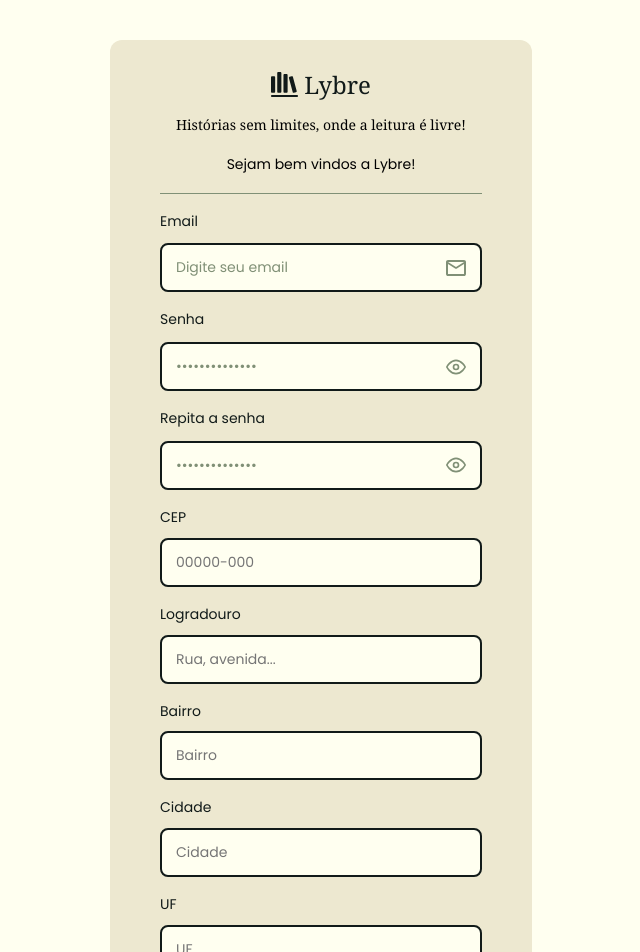
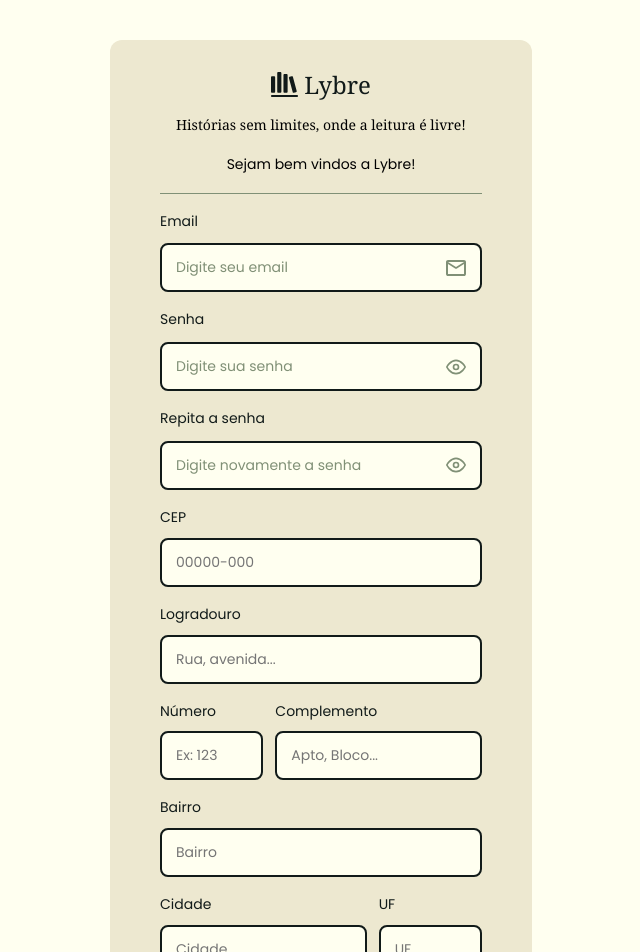
Before and after one commit to limmuz/biblioteca, a React (Vite) app in the folder frontend/: page /cadastro in a window 1280 px wide. Shown: the top 952 px of the page, without its empty margins (319-959 px from the left). Built offline with nearby package versions, Linux system fonts and the light colour scheme; no server answers; a web font is replaced by a local one.

Commit message:
Atualiza layout do cadastro

```diff
--- a/frontend/src/pages/CadastroPage.jsx
+++ b/frontend/src/pages/CadastroPage.jsx
@@ -1,4 +1,4 @@
-import { useState } from 'react';
+import { useState, useEffect } from 'react';
 import { Link, useNavigate } from 'react-router-dom';
 import AuthCard from '../components/auth/AuthCard';
 import FormInput from '../components/auth/FormInput';
@@ -13,6 +13,8 @@ export default function CadastroPage() {
   const [confirmPassword, setConfirmPassword] = useState('');
   const [cep, setCep] = useState('');
   const [logradouro, setLogradouro] = useState('');
+  const [numero, setNumero] = useState('');
+  const [complemento, setComplemento] = useState('');
   const [bairro, setBairro] = useState('');
   const [cidade, setCidade] = useState('');
   const [uf, setUf] = useState('');
@@ -35,12 +37,11 @@ export default function CadastroPage() {
     setCepError('');
   };
 
-  const handleCepBlur = async () => {
+  useEffect(() => {
+    const fetchAddress = async () => {
       const cleanedCep = normalizeCep(cep);
-    if (cleanedCep.length !== 8) {
-      return;
-    }
 
+      if (cleanedCep.length === 8) {
         setCepLoading(true);
         setCepError('');
         try {
@@ -48,19 +49,24 @@ export default function CadastroPage() {
           const data = await response.json();
 
           if (data.erro) {
-        setCepError('CEP nao encontrado. Preencha o endereco manualmente.');
+            setCepError('CEP não encontrado.');
           } else {
             setLogradouro(data.logradouro || '');
             setBairro(data.bairro || '');
             setCidade(data.localidade || '');
             setUf(data.uf || '');
+            document.getElementById('cadastro-numero')?.focus();
           }
         } catch (err) {
-      setCepError('Falha ao consultar CEP. Preencha o endereco manualmente.');
+          setCepError('Falha ao consultar CEP.');
         } finally {
           setCepLoading(false);
         }
+      }
     };
+
+    fetchAddress();
+  }, [cep]);
 
   async function handleSubmit(e) {
     e.preventDefault();
@@ -80,6 +86,8 @@ export default function CadastroPage() {
         senha: password,
         cep: normalizeCep(cep),
         logradouro,
+        numero,
+        complemento,
         bairro,
         cidade,
         uf,
@@ -108,7 +116,7 @@ export default function CadastroPage() {
           id="cadastro-password"
           label="Senha"
           type="password"
-          placeholder="••••••••••••••"
+          placeholder="Digite sua senha"
           value={password}
           onChange={(e) => setPassword(e.target.value)}
         />
@@ -116,7 +124,7 @@ export default function CadastroPage() {
           id="cadastro-confirm"
           label="Repita a senha"
           type="password"
-          placeholder="••••••••••••••"
+          placeholder="Digite novamente a senha"
           value={confirmPassword}
           onChange={(e) => setConfirmPassword(e.target.value)}
         />
@@ -131,7 +139,6 @@ export default function CadastroPage() {
             placeholder="00000-000"
             value={cep}
             onChange={handleCepChange}
-            onBlur={handleCepBlur}
             maxLength={9}
           />
           {cepLoading ? <p className={styles.infoMsg}>Buscando endereco...</p> : null}
@@ -150,6 +157,32 @@ export default function CadastroPage() {
           />
         </div>
 
+        <div className={styles.row}>
+          <div className={`${styles.group} ${styles.groupNumero}`}>
+            <label className={styles.fieldLabel} htmlFor="cadastro-numero">Número</label>
+            <input
+              id="cadastro-numero"
+              className={styles.fieldInput}
+              type="text"
+              placeholder="Ex: 123"
+              value={numero}
+              onChange={(e) => setNumero(e.target.value)}
+            />
+          </div>
+
+          <div className={`${styles.group} ${styles.groupComplemento}`}>
+            <label className={styles.fieldLabel} htmlFor="cadastro-complemento">Complemento</label>
+            <input
+              id="cadastro-complemento"
+              className={styles.fieldInput}
+              type="text"
+              placeholder="Apto, Bloco..."
+              value={complemento}
+              onChange={(e) => setComplemento(e.target.value)}
+            />
+          </div>
+        </div>
+
         <div className={styles.group}>
           <label className={styles.fieldLabel} htmlFor="cadastro-bairro">Bairro</label>
           <input
@@ -162,7 +195,8 @@ export default function CadastroPage() {
           />
         </div>
 
-        <div className={styles.group}>
+        <div className={styles.row}>
+          <div className={`${styles.group} ${styles.groupCidade}`}>
             <label className={styles.fieldLabel} htmlFor="cadastro-cidade">Cidade</label>
             <input
               id="cadastro-cidade"
@@ -174,7 +208,7 @@ export default function CadastroPage() {
             />
           </div>
 
-        <div className={styles.group}>
+          <div className={`${styles.group} ${styles.groupUf}`}>
             <label className={styles.fieldLabel} htmlFor="cadastro-uf">UF</label>
             <input
               id="cadastro-uf"
@@ -185,6 +219,7 @@ export default function CadastroPage() {
               onChange={(e) => setUf(e.target.value.toUpperCase().slice(0, 2))}
               maxLength={2}
             />
+          </div>
         </div>
 
         <button type="submit" className={styles.submitBtn} disabled={loading}>
--- a/frontend/src/pages/LoginPage.module.css
+++ b/frontend/src/pages/LoginPage.module.css
@@ -37,6 +37,7 @@
   color: #d14343;
   font-size: 13px;
   margin-top: 6px;
+  text-align: center;
 }
 
 .infoMsg {
@@ -113,3 +114,33 @@
 .bottomLink a:hover {
   color: var(--color-forest);
 }
+
+.row {
+  display: flex;
+  gap: 12px;
+}
+
+.group {
+  flex: 1;
+}
+
+.groupNumero {
+  flex: 1;
+}
+
+.groupComplemento {
+  flex: 2;
+}
+
+.row {
+  display: flex;
+  gap: 12px;
+}
+
+.groupCidade {
+  flex: 2;
+}
+
+.groupUf {
+  flex: 1;
+}
```
Also changed, not shown: 1 other file (tests, documents, lock files or other folders). Lines whose indentation alone changed are shown as unchanged.
